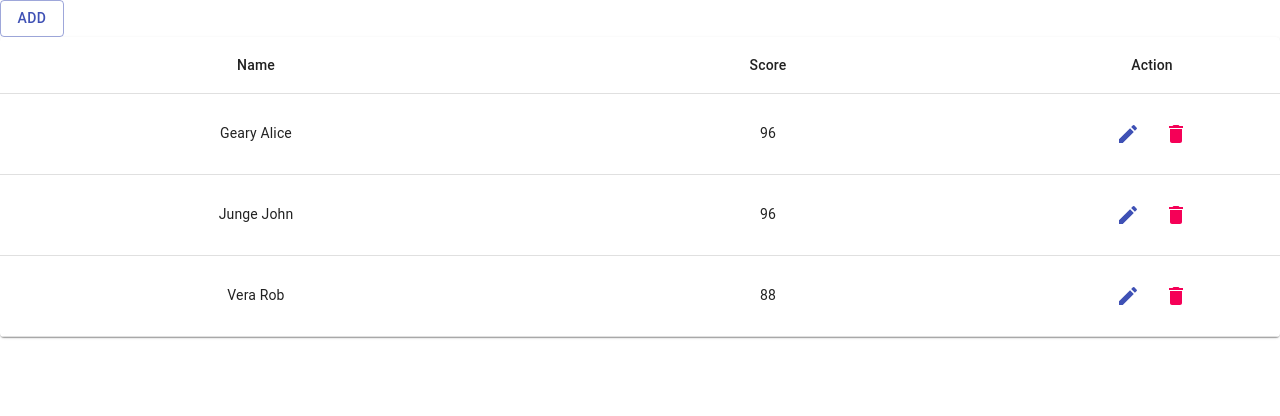
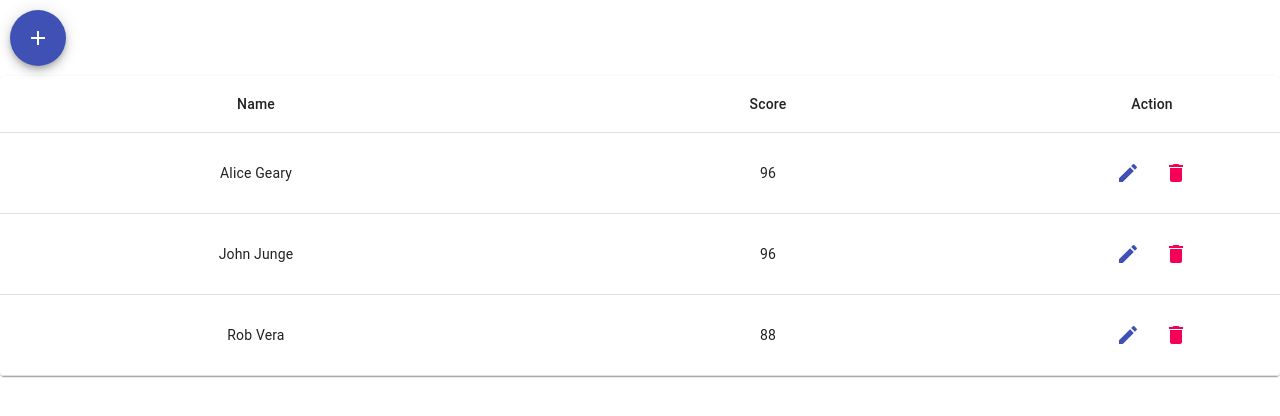
Before and after one commit to tigran000/leaderboard, a React (Create React App) app: page / in a window 1280 px wide. Shown: the top 416 px of the page. Built offline with nearby package versions, Linux system fonts and the light colour scheme.

Commit message:
adding LeaderBoardTable FormDialog into components

```diff
--- a/package.json
+++ b/package.json
@@ -6,7 +6,7 @@
     "@material-ui/core": "^4.6.1",
     "@material-ui/icons": "^4.5.1",
     "immer": "^5.0.0",
-    "material-table": "^1.54.1",
+    "lodash.sortby": "^4.7.0",
     "react": "^16.12.0",
     "react-dom": "^16.12.0",
     "react-scripts": "3.2.0"
--- a/src/App.js
+++ b/src/App.js
@@ -1,27 +1,10 @@
 import React, { useState } from "react";
-import { makeStyles } from "@material-ui/core/styles";
-import Table from "@material-ui/core/Table";
-import TableBody from "@material-ui/core/TableBody";
-import TableCell from "@material-ui/core/TableCell";
-import TableHead from "@material-ui/core/TableHead";
-import TableRow from "@material-ui/core/TableRow";
-import Paper from "@material-ui/core/Paper";
-import EditIcon from "@material-ui/icons/Edit";
-import DeleteIcon from "@material-ui/icons/Delete";
-import IconButton from "@material-ui/core/IconButton";
-import Button from "@material-ui/core/Button";
-
-import FormDialog from "./FormDialog";
-let userId = 2;
-const useStyles = makeStyles({
-  root: {
-    width: "100%",
-    overflowX: "auto"
-  },
-  table: {
-    minWidth: 650
-  }
-});
+import { produce } from "immer";
+import sortBy from "lodash.sortby";
+import AddIcon from "./components/AddIcon";
+import FormDialog from "./components/FormDialog";
+import LeaderboardTable from "./components/LeaderboardTable";
+let userId = 2; // simple solution as for the most cases we get id from backend
 
 const initialRows = [
   { id: 0, firstName: "Geary", lastName: "Alice", score: 96 },
@@ -30,30 +13,29 @@ const initialRows = [
 ];
 
 export default function SimpleTable() {
-  const classes = useStyles();
-
   const [rows, setRows] = useState(initialRows);
   const [open, setOpen] = useState(false);
   const [user, setUser] = useState(null);
-  const handleDelete = id =>
-    setRows(prevRows => prevRows.filter(row => row.id !== id));
 
   const handleAddEdit = (user, firstName, lastName, score) => {
+    let updatedRows;
     if (user) {
-      const updatedRows = rows.map(row => {
-        if (row.id === user.id) {
-          return { id: user.id, firstName, lastName, score };
-        }
-        return row;
+      updatedRows = produce(rows, draft => {
+        draft[draft.findIndex(row => row.id === user.id)] = {
+          id: user.id,
+          firstName,
+          lastName,
+          score
+        };
       });
-
-      setRows(updatedRows);
     } else {
-      setRows([...rows, { id: ++userId, firstName, lastName, score }]);
+      updatedRows = [...rows, { id: ++userId, firstName, lastName, score }];
     }
-
+    let sortedRows = sortBy(updatedRows, ["score", "lastName"]);
+    setRows(sortedRows);
     handleClose();
   };
+
   const handleClickOpen = row => {
     setUser(row);
     setOpen(true);
@@ -62,59 +44,23 @@ export default function SimpleTable() {
   const handleClose = () => {
     setOpen(false);
   };
+  const handleDelete = id =>
+    setRows(prevRows => prevRows.filter(row => row.id !== id));
 
   return (
-    <div>
-      <Button
-        variant="outlined"
-        color="primary"
-        onClick={() => handleClickOpen()}
-      >
-        ADD
-      </Button>
-      <Paper className={classes.root}>
-        <Table className={classes.table} aria-label="simple table">
-          <TableHead>
-            <TableRow>
-              <TableCell align="center" style={{ width: "40%" }}>
-                Name
-              </TableCell>
-              <TableCell align="center" style={{ width: "30%" }}>
-                Score
-              </TableCell>
-              <TableCell align="center" style={{ width: "30%" }}>
-                Action
-              </TableCell>
-            </TableRow>
-          </TableHead>
-          <TableBody>
-            {rows.map(row => (
-              <TableRow key={row.id}>
-                <TableCell align="center" style={{ width: "40%" }}>
-                  {row.firstName} {row.lastName}
-                </TableCell>
-                <TableCell align="center" style={{ width: "40%" }}>
-                  {row.score}
-                </TableCell>
-                <TableCell align="center" style={{ width: "30%" }}>
-                  <IconButton onClick={() => handleClickOpen(row)}>
-                    <EditIcon color="primary" />
-                  </IconButton>
-                  <IconButton onClick={() => handleDelete(row.id)}>
-                    <DeleteIcon color="secondary" />
-                  </IconButton>
-                </TableCell>
-              </TableRow>
-            ))}
-          </TableBody>
-        </Table>
-        <FormDialog
-          handleClose={handleClose}
-          open={open}
-          user={user}
-          handleAddEdit={handleAddEdit}
-        />
-      </Paper>
-    </div>
+    <>
+      <AddIcon handleClickOpen={handleClickOpen} />
+      <LeaderboardTable
+        handleClickOpen={handleClickOpen}
+        rows={rows}
+        handleDelete={handleDelete}
+      />
+      <FormDialog
+        handleClose={handleClose}
+        open={open}
+        user={user}
+        handleAddEdit={handleAddEdit}
+      />
+    </>
   );
 }
--- /dev/null
+++ b/src/components/AddIcon.js
@@ -0,0 +1,18 @@
+import React from "react";
+import Fab from "@material-ui/core/Fab";
+import Icon from "@material-ui/icons/Add";
+
+function AddIcon({ handleClickOpen }) {
+  return (
+    <Fab
+      color="primary"
+      aria-label="add"
+      style={{ margin: "10px" }}
+      onClick={() => handleClickOpen()}
+    >
+      <Icon />
+    </Fab>
+  );
+}
+
+export default AddIcon;
--- a/src/FormDialog.js
+++ b/src/components/FormDialog.js
@@ -9,7 +9,7 @@ import DialogActions from "@material-ui/core/DialogActions";
 import DialogContent from "@material-ui/core/DialogContent";
 import DialogTitle from "@material-ui/core/DialogTitle";
 
-export default function FormDialog({ handleClose, open, user, handleAddEdit }) {
+function FormDialog({ handleClose, open, user, handleAddEdit }) {
   const [score, setScore] = useState(50);
   const [firstName, setFirstName] = useState("");
   const [lastName, setLastName] = useState("");
@@ -20,7 +20,7 @@ export default function FormDialog({ handleClose, open, user, handleAddEdit }) {
   const handleLastNameChange = event => {
     setLastName(event.target.value);
   };
-  const setValues = () => {
+  const resetValues = () => {
     if (user) {
       setFirstName(user.firstName);
       setLastName(user.lastName);
@@ -33,17 +33,24 @@ export default function FormDialog({ handleClose, open, user, handleAddEdit }) {
   };
 
   useEffect(() => {
-    setValues();
-  }, [setValues]);
+    if (user) {
+      setFirstName(user.firstName);
+      setLastName(user.lastName);
+      setScore(user.score);
+    } else {
+      setFirstName("");
+      setLastName("");
+      setScore(50);
+    }
+  }, [user]);
 
   return (
     <Dialog
       open={open}
       onClose={() => {
         handleClose();
-        setValues();
+        resetValues();
       }}
-      aria-labelledby="form-dialog-title"
     >
       <DialogTitle>{user ? "Edit" : "Add"}</DialogTitle>
       <Box
@@ -86,7 +93,7 @@ export default function FormDialog({ handleClose, open, user, handleAddEdit }) {
           <Button
             onClick={() => {
               handleClose();
-              setValues();
+              resetValues();
             }}
             color="primary"
           >
@@ -100,3 +107,5 @@ export default function FormDialog({ handleClose, open, user, handleAddEdit }) {
     </Dialog>
   );
 }
+
+export default FormDialog;
--- /dev/null
+++ b/src/components/LeaderboardTable.js
@@ -0,0 +1,63 @@
+import React from "react";
+import { makeStyles } from "@material-ui/core/styles";
+import Table from "@material-ui/core/Table";
+import TableBody from "@material-ui/core/TableBody";
+import TableCell from "@material-ui/core/TableCell";
+import TableHead from "@material-ui/core/TableHead";
+import TableRow from "@material-ui/core/TableRow";
+import Paper from "@material-ui/core/Paper";
+import EditIcon from "@material-ui/icons/Edit";
+import DeleteIcon from "@material-ui/icons/Delete";
+import IconButton from "@material-ui/core/IconButton";
+
+const useStyles = makeStyles({
+  root: {
+    width: "100%",
+    overflowX: "auto"
+  }
+});
+
+function LeaderboardTable({ handleClickOpen, rows, handleDelete }) {
+  const classes = useStyles();
+
+  return (
+    <Paper className={classes.root}>
+      <Table className={classes.table} aria-label="simple table">
+        <TableHead>
+          <TableRow>
+            <TableCell align="center" style={{ width: "40%" }}>
+              Name
+            </TableCell>
+            <TableCell align="center" style={{ width: "30%" }}>
+              Score
+            </TableCell>
+            <TableCell align="center" style={{ width: "30%" }}>
+              Action
+            </TableCell>
+          </TableRow>
+        </TableHead>
+        <TableBody>
+          {rows.map(row => (
+            <TableRow key={row.id}>
+              <TableCell align="center" style={{ width: "40%" }}>
+                {row.lastName} {row.firstName}
+              </TableCell>
+              <TableCell align="center" style={{ width: "40%" }}>
+                {row.score}
+              </TableCell>
+              <TableCell align="center" style={{ width: "30%" }}>
+                <IconButton onClick={() => handleClickOpen(row)}>
+                  <EditIcon color="primary" />
+                </IconButton>
+                <IconButton onClick={() => handleDelete(row.id)}>
+                  <DeleteIcon color="secondary" />
+                </IconButton>
+              </TableCell>
+            </TableRow>
+          ))}
+        </TableBody>
+      </Table>
+    </Paper>
+  );
+}
+export default LeaderboardTable;
```
